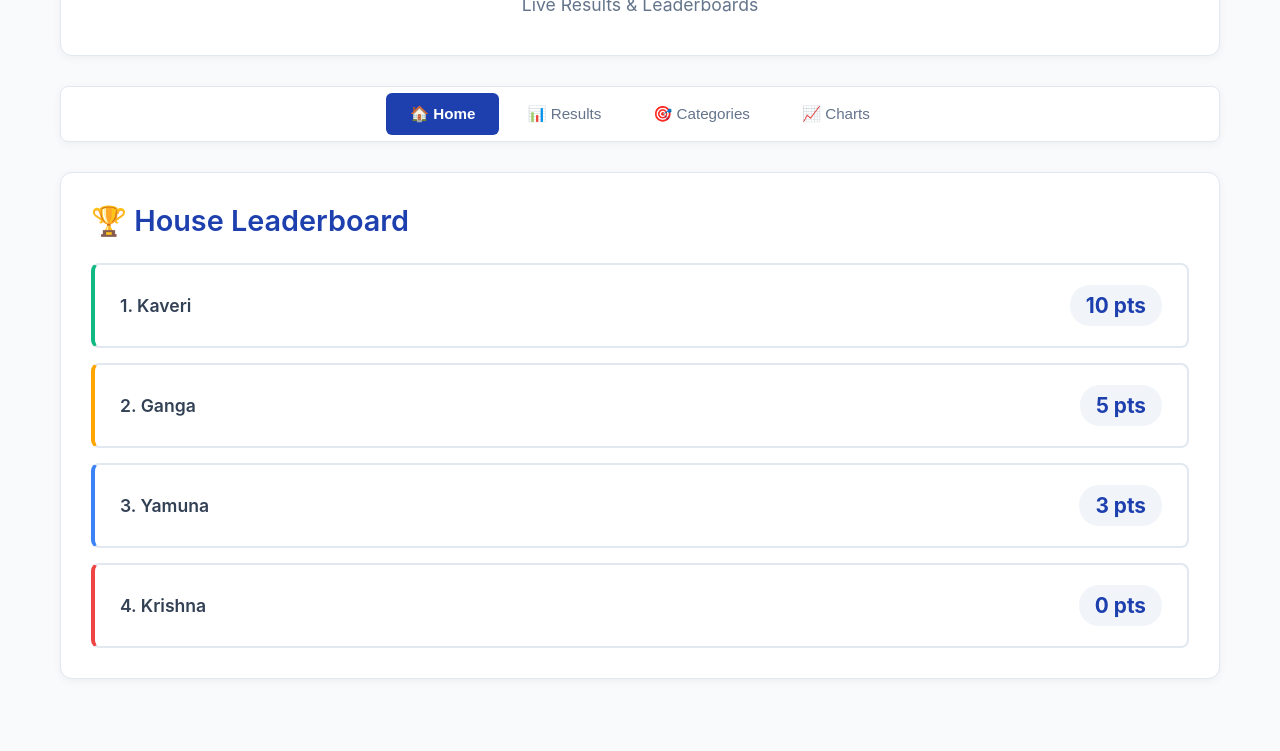
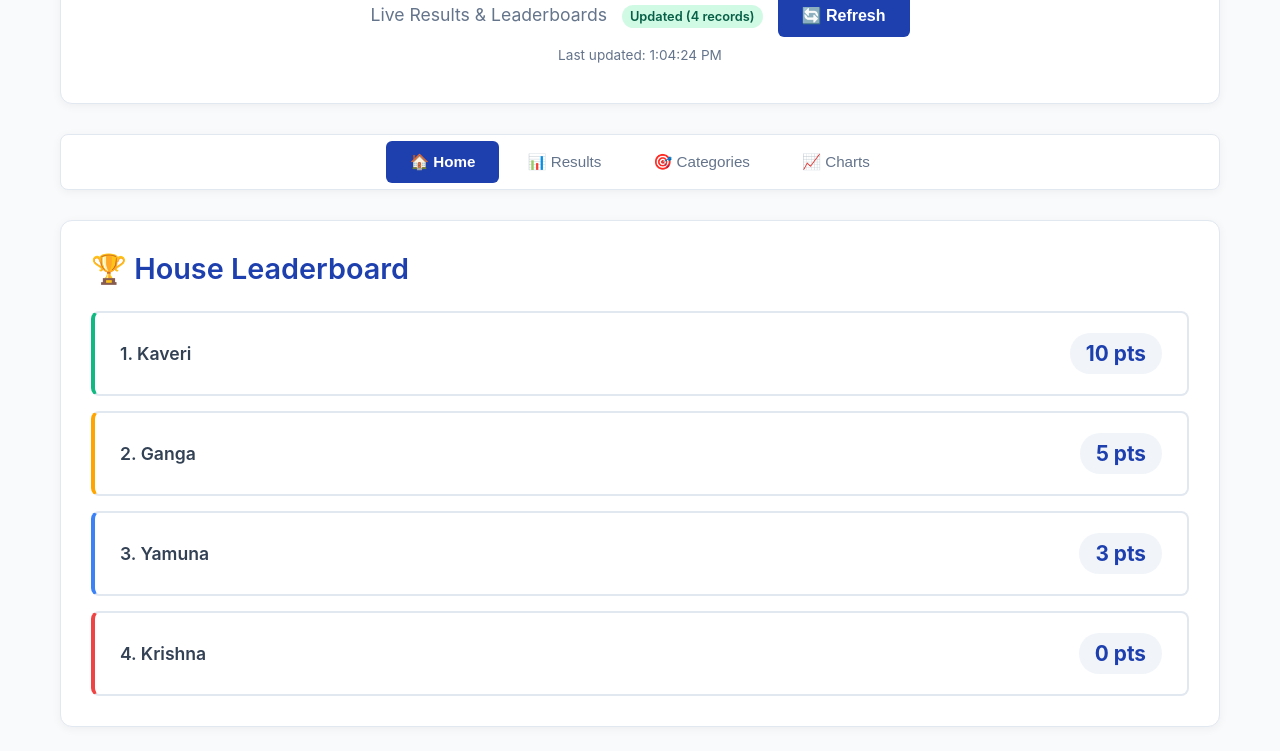
Before and after one commit to VFXviper007/sameeksha, a plain HTML site: page index.html in a window 1280 px wide. Shown: the part 126-877 px from the top of the page. Drawn offline with nearby package versions, Linux system fonts and the light colour scheme.

Commit message:
Update index.html

```diff
--- a/index.html
+++ b/index.html
@@ -45,6 +45,25 @@
         .header p {
             color: #64748b;
             font-size: 1.1rem;
+        }
+
+        .status-indicator {
+            display: inline-block;
+            margin-left: 10px;
+            padding: 4px 8px;
+            border-radius: 12px;
+            font-size: 0.8rem;
+            font-weight: 600;
+        }
+
+        .status-loading {
+            background: #fef3c7;
+            color: #92400e;
+        }
+
+        .status-updated {
+            background: #d1fae5;
+            color: #065f46;
         }
 
         .nav-tabs {
@@ -306,6 +325,7 @@
             font-weight: 600;
             cursor: pointer;
             transition: all 0.2s ease;
+            margin-left: 10px;
         }
 
         .refresh-btn:hover {
@@ -349,8 +369,13 @@
     <div class="container">
         <div class="header">
             <h1>Sameeksha</h1>
-            <p>Live Results & Leaderboards</p>
-
+            <p>Live Results & Leaderboards
+                <span id="statusIndicator" class="status-indicator status-loading">Loading...</span>
+                <button class="refresh-btn" onclick="manualRefresh()">🔄 Refresh</button>
+            </p>
+            <div style="font-size: 0.85rem; color: #64748b; margin-top: 10px;">
+                Last updated: <span id="lastUpdated">Never</span>
+            </div>
         </div>
 
         <nav class="nav-tabs">
@@ -492,21 +517,48 @@
             }
         }
 
-        // Load CSV data with updated column mapping
+        // Load CSV data with cache busting and better error handling
         async function loadCSV(filename) {
             try {
-                const response = await fetch(filename);
+                // Add cache busting parameter with more randomness
+                const cacheBuster = `${new Date().getTime()}_${Math.random().toString(36).substr(2, 9)}`;
+                const url = `${filename}?v=${cacheBuster}`;
+
+                console.log(`Loading ${filename} at ${new Date().toLocaleTimeString()}`);
+
+                const response = await fetch(url, {
+                    method: 'GET',
+                    cache: 'no-cache',
+                    headers: {
+                        'Cache-Control': 'no-cache, no-store, must-revalidate',
+                        'Pragma': 'no-cache',
+                        'Expires': '0'
+                    }
+                });
+
                 if (!response.ok) {
-                    console.warn(`Could not load ${filename}: ${response.status}`);
+                    console.warn(`Could not load ${filename}: ${response.status} ${response.statusText}`);
                     return [];
                 }
+
                 const csvText = await response.text();
+                console.log(`Loaded ${filename}: ${csvText.length} characters`);
+
+                if (!csvText.trim()) {
+                    console.warn(`${filename} is empty`);
+                    return [];
+                }
+
                 const result = Papa.parse(csvText, {
                     header: true,
                     skipEmptyLines: true,
                     dynamicTyping: false,
                     delimitersToGuess: [',', '\t', '|', ';']
                 });
+
+                if (result.errors && result.errors.length > 0) {
+                    console.warn(`Parse errors in ${filename}:`, result.errors);
+                }
 
                 // Clean headers and map to expected format
                 if (result.data.length > 0) {
@@ -527,15 +579,38 @@
                             position: cleanedRow.position || cleanedRow.Position || cleanedRow.rank || ''
                         };
                     });
-                    return cleanedData.filter(row =>
+
+                    const filteredData = cleanedData.filter(row =>
                         Object.values(row).some(value => value !== '')
                     );
+
+                    console.log(`Processed ${filename}: ${filteredData.length} valid records`);
+                    return filteredData;
                 }
                 return [];
             } catch (error) {
                 console.error(`Error loading ${filename}:`, error);
                 return [];
             }
+        }
+
+        // Update status indicator
+        function updateStatus(status, message) {
+            const indicator = document.getElementById('statusIndicator');
+            const lastUpdated = document.getElementById('lastUpdated');
+
+            indicator.className = `status-indicator status-${status}`;
+            indicator.textContent = message;
+
+            if (status === 'updated') {
+                lastUpdated.textContent = new Date().toLocaleTimeString();
+            }
+        }
+
+        // Manual refresh function
+        function manualRefresh() {
+            console.log('Manual refresh triggered');
+            loadAllData();
         }
 
         // Update event dropdown
@@ -565,6 +640,9 @@
 
         // Load all data
         async function loadAllData() {
+            console.log('Loading all data at:', new Date().toLocaleTimeString());
+            updateStatus('loading', 'Loading...');
+
             const loadingElements = document.querySelectorAll('.loading');
             loadingElements.forEach(el => el.textContent = 'Loading...');
 
@@ -572,32 +650,46 @@
             allEvents.clear();
 
             try {
-                // Load individual results
+                let totalRecords = 0;
+
+                // Load individual and group results for all categories
                 for (let i = 1; i <= 5; i++) {
                     const catKey = `cat${i}`;
-                    allData.individual[catKey] = await loadCSV(`${catKey}_individual.csv`);
-                    allData.group[catKey] = await loadCSV(`${catKey}_group.csv`);
+
+                    const individualData = await loadCSV(`${catKey}_individual.csv`);
+                    const groupData = await loadCSV(`${catKey}_group.csv`);
+
+                    allData.individual[catKey] = individualData;
+                    allData.group[catKey] = groupData;
+
+                    totalRecords += individualData.length + groupData.length;
 
                     // Collect all event names
-                    allData.individual[catKey].forEach(result => {
+                    individualData.forEach(result => {
                         if (result.event_name && result.event_name.trim() !== '') {
                             allEvents.add(result.event_name.trim());
                         }
                     });
-                    allData.group[catKey].forEach(result => {
+                    groupData.forEach(result => {
                         if (result.event_name && result.event_name.trim() !== '') {
                             allEvents.add(result.event_name.trim());
                         }
                     });
                 }
 
+                console.log(`Loaded ${totalRecords} total records, ${allEvents.size} unique events`);
+
                 updateEventDropdown();
                 updateLeaderboard();
                 updateResults();
                 updateCategoryBreakdown();
                 updateChart();
+
+                updateStatus('updated', `Updated (${totalRecords} records)`);
+
             } catch (error) {
                 console.error('Error loading data:', error);
+                updateStatus('loading', 'Error loading');
                 loadingElements.forEach(el => el.textContent = 'Error loading data. Please check if CSV files are available.');
             }
         }
```
